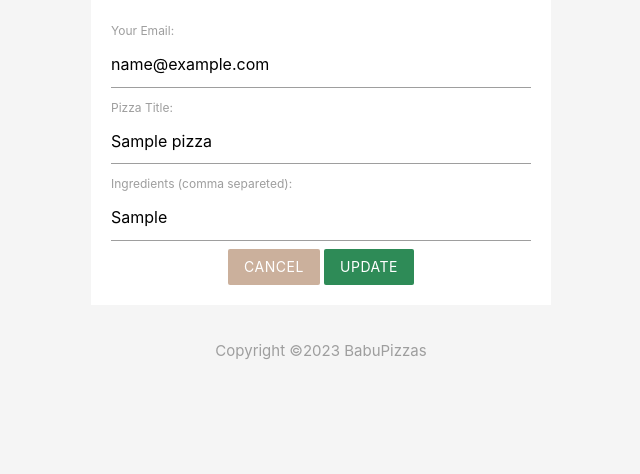
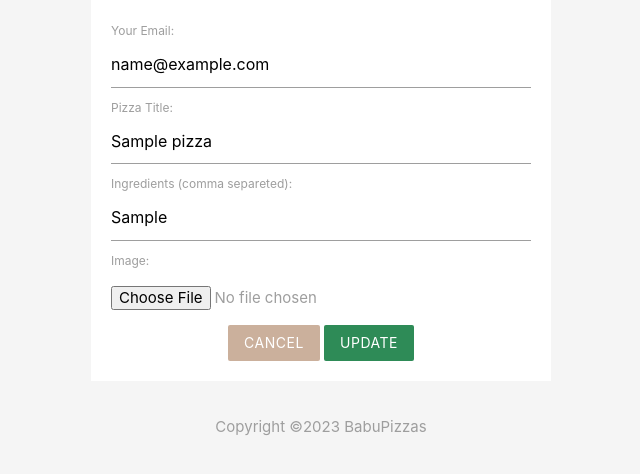
Before and after one commit to fmugisha/pizza, a PHP site: page /update.php?id=1 in a window 1280 px wide. Shown: the part 145-619 px from the top of the page, without its empty margins (319-959 px from the left). Run offline with PHP 8.4, Linux system fonts and the light colour scheme; the visitor is signed in with stand-in values (Sample User, id 1); tables that the repository leaves empty or names only in its code hold one stand-in row (values such as "Sample post").

Commit message:
Pizza Store build in PHP

```diff
--- a/index.php
+++ b/index.php
@@ -28,9 +28,9 @@
 		<div class="row">
 			<?php foreach($pizzas as $pizza): ?>
 
-				<div class="col s6 md3">
+				<div class="col s4 md3">
 					<div class="card z-depth-0">
-						<img src="uploads/<?php echo $pizza['image'].'jpg'; ?>" class="pizza" height="75" width="75">
+					    <?php echo '<img src="upload/'.$pizza['image'].'" class="pizza">'?>
 						<div class="card-content center">
 							<h6 class="tit"><?php echo htmlspecialchars($pizza['title']); ?></h6>
 							<ul>
--- a/templates/header.php
+++ b/templates/header.php
@@ -9,7 +9,7 @@
 
   	$data = mysqli_query($db_connect, "SELECT * FROM user WHERE id = $id");
 
-  	$user = mysqli_fetch_assoc($data);
+  	$row = mysqli_fetch_assoc($data);
 
   } else {
   	header('Location: login.php');
@@ -54,6 +54,7 @@
 			display: block;
 			position: relative;
 			top: -30px;
+			border-radius: 50%;
 		}
 		.tit {
 			font-weight: 600;
@@ -85,7 +86,7 @@
 		<div class="container">
 			<a href="index.php" class="brand-logo brand-text">BabuPizza</a>
 			<ul id="nav-mobile" class="center-pro hide-on-small-and-down">
-			  <li class="grey-text">Welcome, <?php echo $user['firstname']; ?></li>
+			  <li class="grey-text">Welcome, <?php echo $row['firstname']; ?></li>
 				<!--img src="images/bro.jpg" class="img-pro"-->
 			</ul>
 			<ul id="nav-mobile" class="right hide-on-small-and-down">
--- a/update.php
+++ b/update.php
@@ -16,21 +16,28 @@
 
   $id = $_GET['id'];
   if(isset($_POST['update'])) {
+  	$image = $_FILES['image']['name'];
   	$email = $_POST['email'];
   	$title = $_POST['title'];
   	$ingredients = $_POST['ingredients'];
 
-  	$sql = "UPDATE pizzas SET title ='$title', ingredients ='$ingredients', email ='$email' WHERE id=$id";
-
-  	$result = mysqli_query($db_connect, $sql);
-
-  	if($result) {
-  		echo "<script> alert('Update successful!'); </script>";
-  		header('Location: index.php');
+  	if($image == NULL) {
+  		$image_data = $data_fetch['image'];
   	} else {
-  		echo 'Update failed: ' . mysqli_error($db_connect);
+  		if($folder = "upload/".$_FILES['image']['name']) {
+  			unlink($folder);
+  			$image_data = $image;
+  		}
   	}
 
+  	$sql = "UPDATE pizzas SET image = '$image', title ='$title', ingredients ='$ingredients', email ='$email' WHERE id=$id";
+
+  	if(mysqli_query($db_connect, $sql)) {
+  		  move_uploaded_file($_FILES['image']['tmp_name'], "upload/".$_FILES['image']['name']);
+  		  header('Location: index.php');
+  	} else {
+  		  echo 'query error: ' . mysqli_error($db_connect);
+  	}
 
   	mysqli_close($db_connect);
   }
@@ -43,6 +50,12 @@
 	<meta name="viewport" content="width=device-width, initial-scale=1">
 	<title>Update | BabuPizza</title>
 	<link rel="icon" href="images/logo.png" type="image/png">
+	<style>
+		.image-upload {
+			width: 100%;
+			margin: 1rem 0;
+		}
+	</style>
 </head>
 <body>
 
@@ -58,6 +71,8 @@
 			</div>
 			<label>Ingredients (comma separeted):</label>
 			<input type="text" name="ingredients" value="<?php echo htmlspecialchars($data_fetch['ingredients']); ?>"/>
+			<label>Image:</label>
+			<input type="file" name="image" class="image-upload"/>
 			<div class="center">
 				<a href="index.php" class="btn brand z-depth-0">Cancel</a>
 				<input type="submit" name="update" value="Update" class="btn brand z-depth-0" style="background-color: seagreen !important;" />
```
Also changed, not shown: add.php (+3 -13 lines), upload/photo.jpg (added), upload/pizza.png (added), upload/prof1.jpg (added), upload/prof3.png (added).
